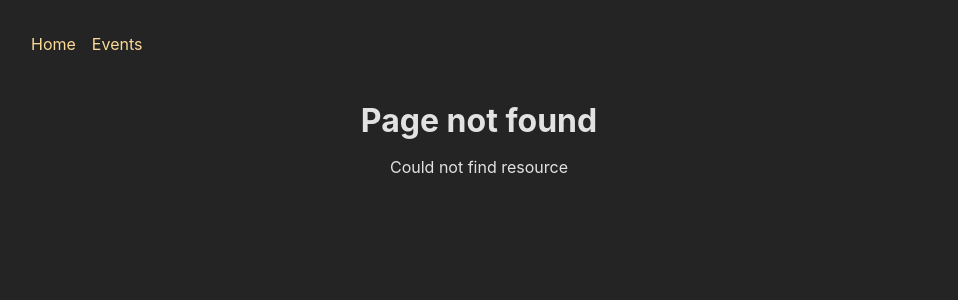
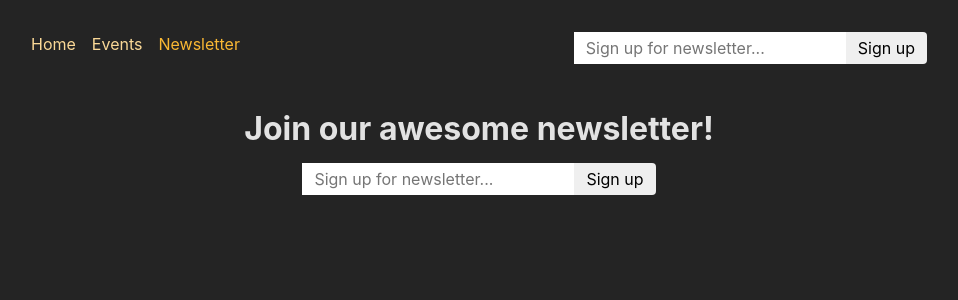
Before and after one commit to ippotheboxer/react-events-spa, a React (Create React App) app in the folder frontend/: page /newsletter in a window 1280 px wide. Before the commit this address had no page. Shown: the top 300 px of the page, without its empty margins (161-1119 px from the left). Built offline with nearby package versions, Linux system fonts and the light colour scheme.

Commit message:
Implement newsletter signup with useFetcher

```diff
--- a/frontend/src/App.js
+++ b/frontend/src/App.js
@@ -8,6 +8,7 @@
 import Root from "./pages/Root";
 import ErrorPage from "./pages/Error";
 import {action as manipulateEventAction} from "./components/EventForm";
+import NewsletterPage, {action as newsletterAction} from "./pages/Newsletter";
 
 
 const router = createBrowserRouter(
@@ -26,6 +27,7 @@
         </Route>
 
       </Route>
+      <Route path="newsletter" element={<NewsletterPage />} action={newsletterAction} />
 
     </Route>
   )
--- a/frontend/src/components/MainNavigation.js
+++ b/frontend/src/components/MainNavigation.js
@@ -1,5 +1,7 @@
+import { NavLink } from 'react-router-dom';
+
 import classes from './MainNavigation.module.css';
-import { NavLink } from "react-router-dom";
+import NewsletterSignup from './NewsletterSignup';
 
 function MainNavigation() {
   return (
@@ -7,17 +9,39 @@
       <nav>
         <ul className={classes.list}>
           <li>
-              <NavLink to="/" className={({ isActive }) =>
+            <NavLink
+              to="/"
+              className={({ isActive }) =>
                 isActive ? classes.active : undefined
-              } end>Home</NavLink>
+              }
+              end
+            >
+              Home
+            </NavLink>
           </li>
           <li>
-              <NavLink to="/events" className={({ isActive }) =>
+            <NavLink
+              to="/events"
+              className={({ isActive }) =>
                 isActive ? classes.active : undefined
-              }>Events</NavLink>
+              }
+            >
+              Events
+            </NavLink>
+          </li>
+          <li>
+            <NavLink
+              to="/newsletter"
+              className={({ isActive }) =>
+                isActive ? classes.active : undefined
+              }
+            >
+              Newsletter
+            </NavLink>
           </li>
         </ul>
       </nav>
+      <NewsletterSignup />
     </header>
   );
 }
--- /dev/null
+++ b/frontend/src/components/NewsletterSignup.js
@@ -0,0 +1,27 @@
+import { useFetcher } from 'react-router-dom';
+import classes from './NewsletterSignup.module.css';
+import { useEffect } from 'react';
+
+function NewsletterSignup() {
+    const fetcher = useFetcher();
+    const { data, state } = fetcher;
+
+    useEffect(() => {
+        if (state === 'idle' && data && data.message) {
+            window.alert(data.message);
+        }
+    }, [data, state]);
+
+    return (
+        <fetcher.Form method="post" action="/newsletter" className={classes.newsletter}>
+            <input
+                type="email"
+                placeholder="Sign up for newsletter..."
+                aria-label="Sign up for newsletter"
+            />
+            <button>Sign up</button>
+        </fetcher.Form>
+    );
+}
+
+export default NewsletterSignup;
--- /dev/null
+++ b/frontend/src/components/NewsletterSignup.module.css
@@ -0,0 +1,18 @@
+.newsletter input,
+.newsletter button {
+  font: inherit;
+  padding: 0.25rem 0.75rem;
+  border-radius: 0;
+  border: none;
+}
+
+.newsletter button {
+  border-top-right-radius: 4px;
+  border-bottom-right-radius: 4px;
+  cursor: pointer;
+}
+
+.newsletter button:hover {
+  background-color: var(--color-primary-300);
+  color: var(--color-gray-800);
+}
--- /dev/null
+++ b/frontend/src/pages/Newsletter.js
@@ -0,0 +1,21 @@
+import NewsletterSignup from '../components/NewsletterSignup';
+import PageContent from '../components/PageContent';
+
+function NewsletterPage() {
+  return (
+    <PageContent title="Join our awesome newsletter!">
+      <NewsletterSignup />
+    </PageContent>
+  );
+}
+
+export default NewsletterPage;
+
+export async function action({ request }) {
+  const data = await request.formData();
+  const email = data.get('email');
+
+  // send to backend newsletter server ...
+  console.log(email);
+  return { message: 'Signup successful!' };
+}
```
Lines whose indentation alone changed are shown as unchanged.
